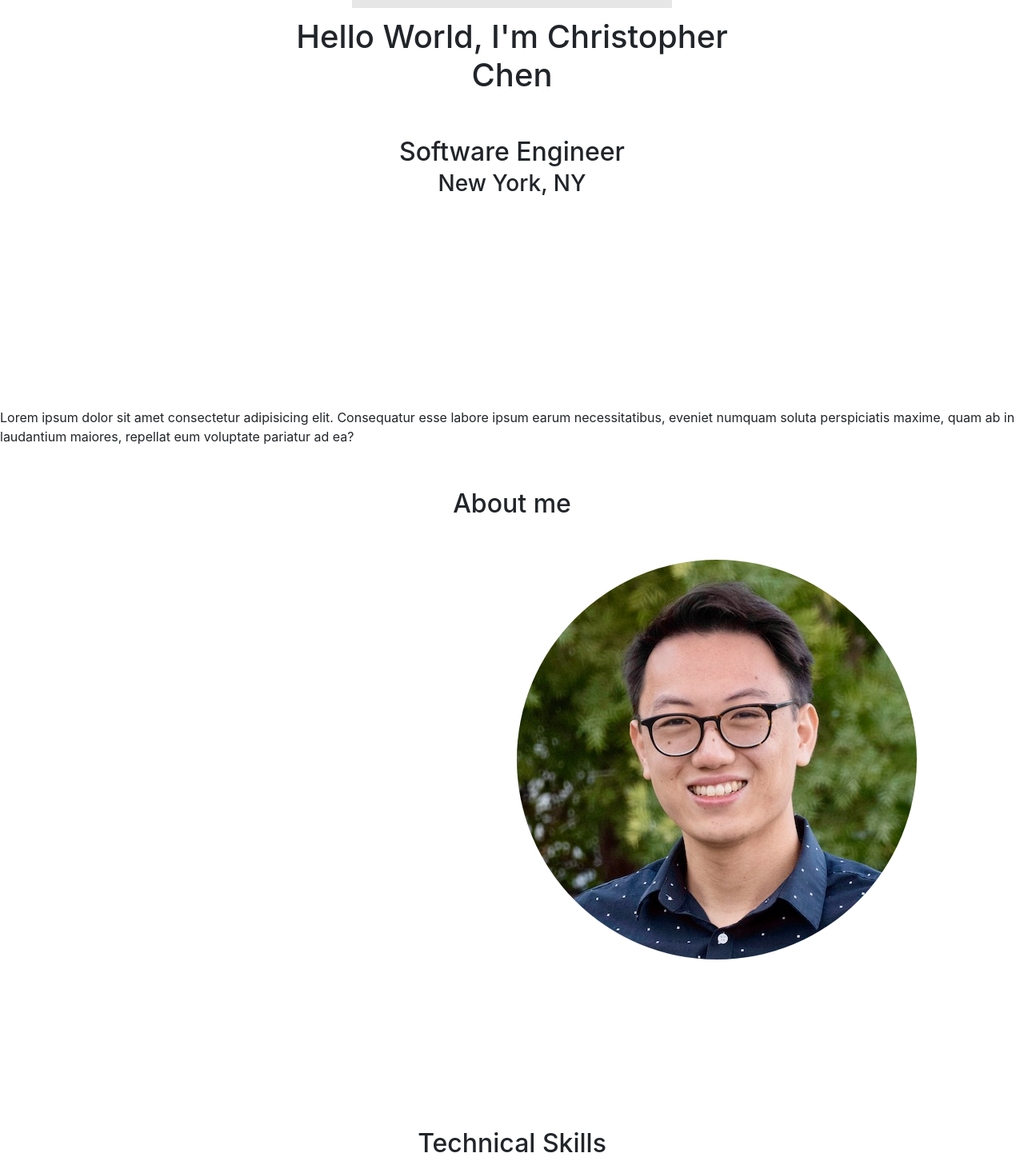
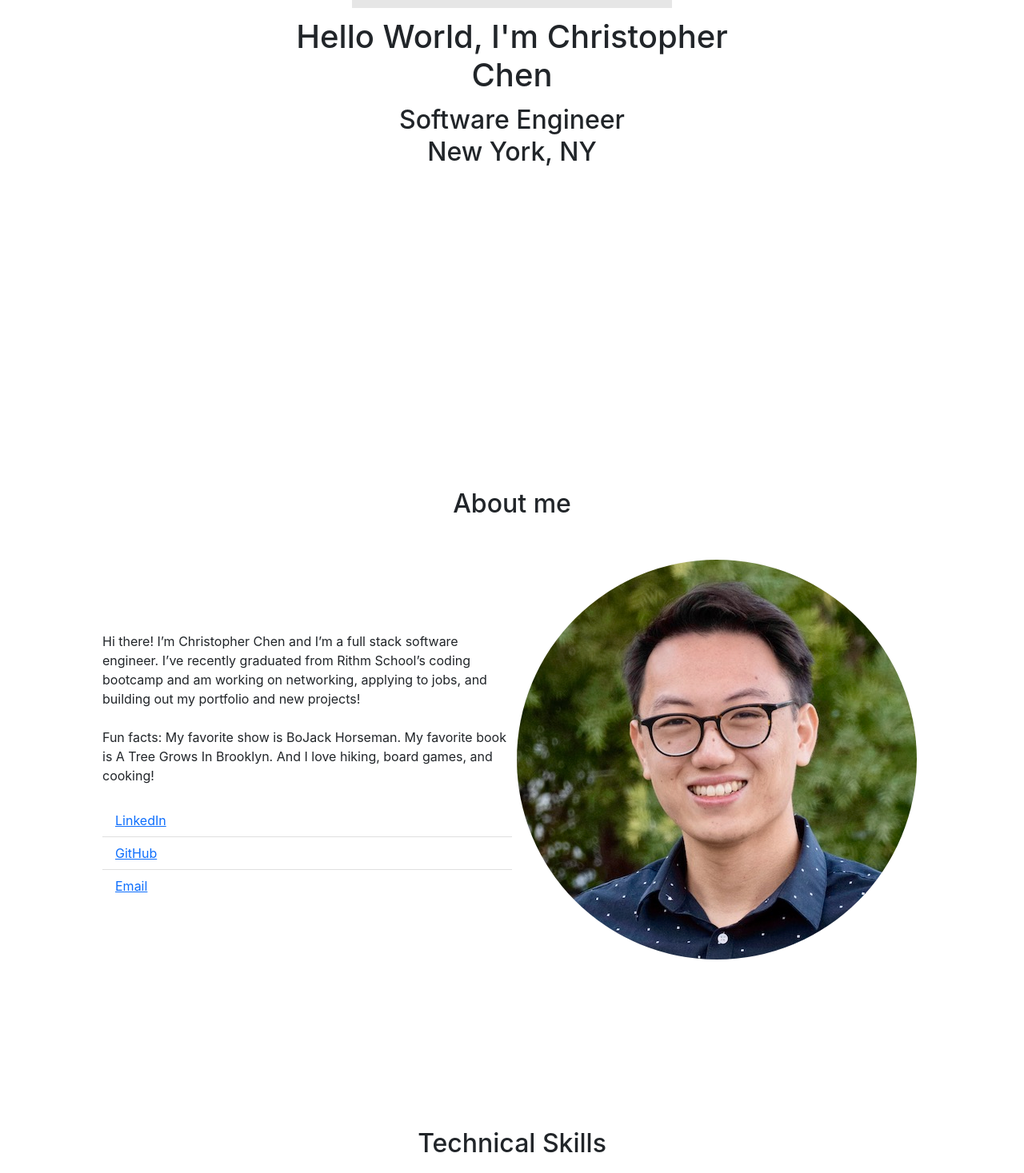
Before and after one commit to clchen-arcadia/personal-website-v2, a React (Create React App) app: page / in a window 1280 px wide. Shown: the part 290-1757 px from the top of the page at 80% size. Built offline with nearby package versions, Linux system fonts and the light colour scheme; grey boxes are pictures that could not be loaded.

Commit message:
Update About-me section and flesh it out

```diff
--- a/src/App.css
+++ b/src/App.css
@@ -30,16 +30,16 @@ section#intro>h1 {
 
 }
 
-section#intro>h2 {
+section#intro>h2#h2-1 {
   position: absolute;
-  top: 60%;
+  top: 55%;
   left: 50%;
   transform: translate(-50%, -50%);
 }
 
-section#intro>h3 {
+section#intro>h2#h2-2 {
   position: absolute;
-  top: 65%;
+  top: 60%;
   left: 50%;
   transform: translate(-50%, -50%);
 }
@@ -55,6 +55,17 @@ section#about-me > h2 {
   top: 15%;
   left: 50%;
   transform: translate(-50%, -50%);
+}
+
+section#about-me > div#about-blurb {
+  position:absolute;
+  top: 65%;
+  left: 30%;
+  transform: translate(-50%, -50%);
+  height: 60vh;
+  width: 40vw;
+
+  white-space: pre-wrap;
 
 }
 
--- a/src/App.tsx
+++ b/src/App.tsx
@@ -4,6 +4,7 @@ import photos from './photos';
 import InfoBox from './components/InfoBox';
 import backgroundPhoto from "./images/background-high.jpg";
 import portraitPhoto from "./images/portrait.jpeg";
+import { aboutMeBlurb } from './copy';
 
 
 function App() {
@@ -18,17 +19,36 @@ function App() {
       >
         <img src={backgroundPhoto} alt="background with cherry blossoms" id="background" />
         <h1>Hello World, I'm Christopher Chen</h1>
-        <h2>Software Engineer</h2>
-        <h3>New York, NY</h3>
+        <h2 id="h2-1">Software Engineer</h2>
+        <h2 id="h2-2">New York, NY</h2>
       </section>
 
       <section
         id="about-me"
       >
         <h2>About me</h2>
-        <p>
-          Lorem ipsum dolor sit amet consectetur adipisicing elit. Consequatur esse labore ipsum earum necessitatibus, eveniet numquam soluta perspiciatis maxime, quam ab in laudantium maiores, repellat eum voluptate pariatur ad ea?
-        </p>
+
+        <div id="about-blurb">
+          <p>
+            {`Hi there! I’m Christopher Chen and I’m a full stack software engineer. I’ve recently graduated from Rithm School’s coding bootcamp and am working on networking, applying to jobs, and building out my portfolio and new projects! \n\n`}
+
+            {`Fun facts: My favorite show is BoJack Horseman. My favorite book is A Tree Grows In Brooklyn. And I love hiking, board games, and cooking!\n\n`}
+
+            <ul className="list-group list-group-flush">
+              <li className="list-group-item">
+                <a href="https://www.linkedin.com/in/christopherlichen/">LinkedIn</a>
+              </li>
+              <li className="list-group-item">
+                <a href="https://github.com/clchen-arcadia">GitHub</a>
+              </li>
+              <li className="list-group-item">
+                <a href="mailto:clchen.arcadia@gmail.com">Email</a>
+              </li>
+            </ul>
+
+          </p>
+        </div>
+
         <img src={portraitPhoto} alt="A portrait of me" id="portrait" />
       </section>
 
--- a/src/copy.ts
+++ b/src/copy.ts
@@ -1,3 +1,8 @@
 export const projectTitleOne = `Asdf`
 
 export const projectBlurbOne = `asdf`;
+
+export const aboutMeBlurb = `Hi there! I’m Christopher Chen and I’m a full stack software engineer. I’ve recently graduated from Rithm School’s coding bootcamp and am working on networking, applying to jobs, and building out my portfolio and new projects!
+
+Fun facts: My favorite show is BoJack Horseman. My favorite book is A Tree Grows In Brooklyn. And I love hiking, board games, and cooking!
+`
```
